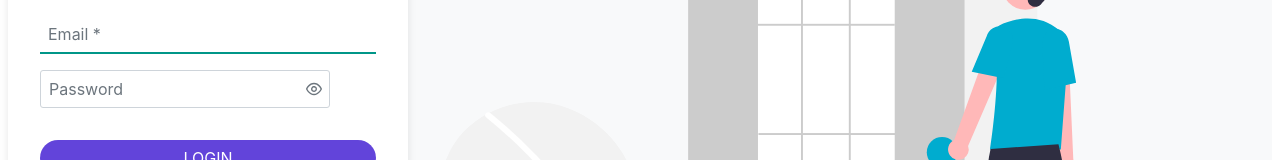
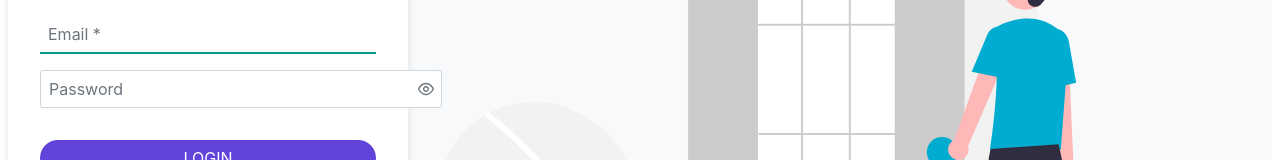
Before and after one commit to EmeraldZhu/4J-tms, a Vue app: page /login/owner in a window 1280 px wide. Shown: the part 326-486 px from the top of the page. Built offline with nearby package versions, Linux system fonts and the light colour scheme.

Commit message:
used :deep() function to change css of Password component

```diff
--- a/src/views/auth/LoginOwner.vue
+++ b/src/views/auth/LoginOwner.vue
@@ -110,6 +110,10 @@ const login = async () => {
   border-radius: 0;
 }
 
+:deep(.p-icon-field-right > .p-inputtext) {
+    padding-right: 9rem;
+}
+
 .login-button {
   width: 100%;
   margin-top: 1rem;
```
